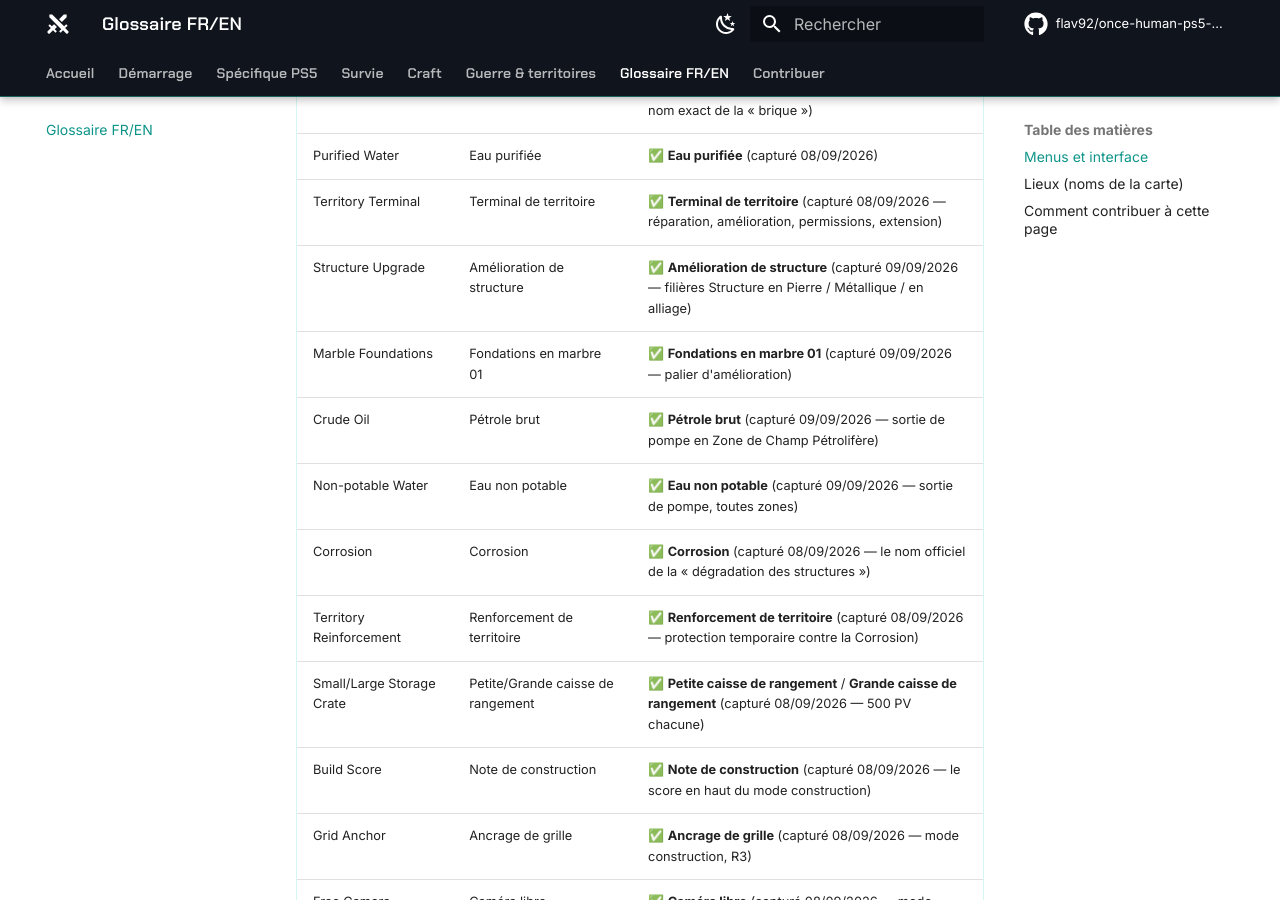
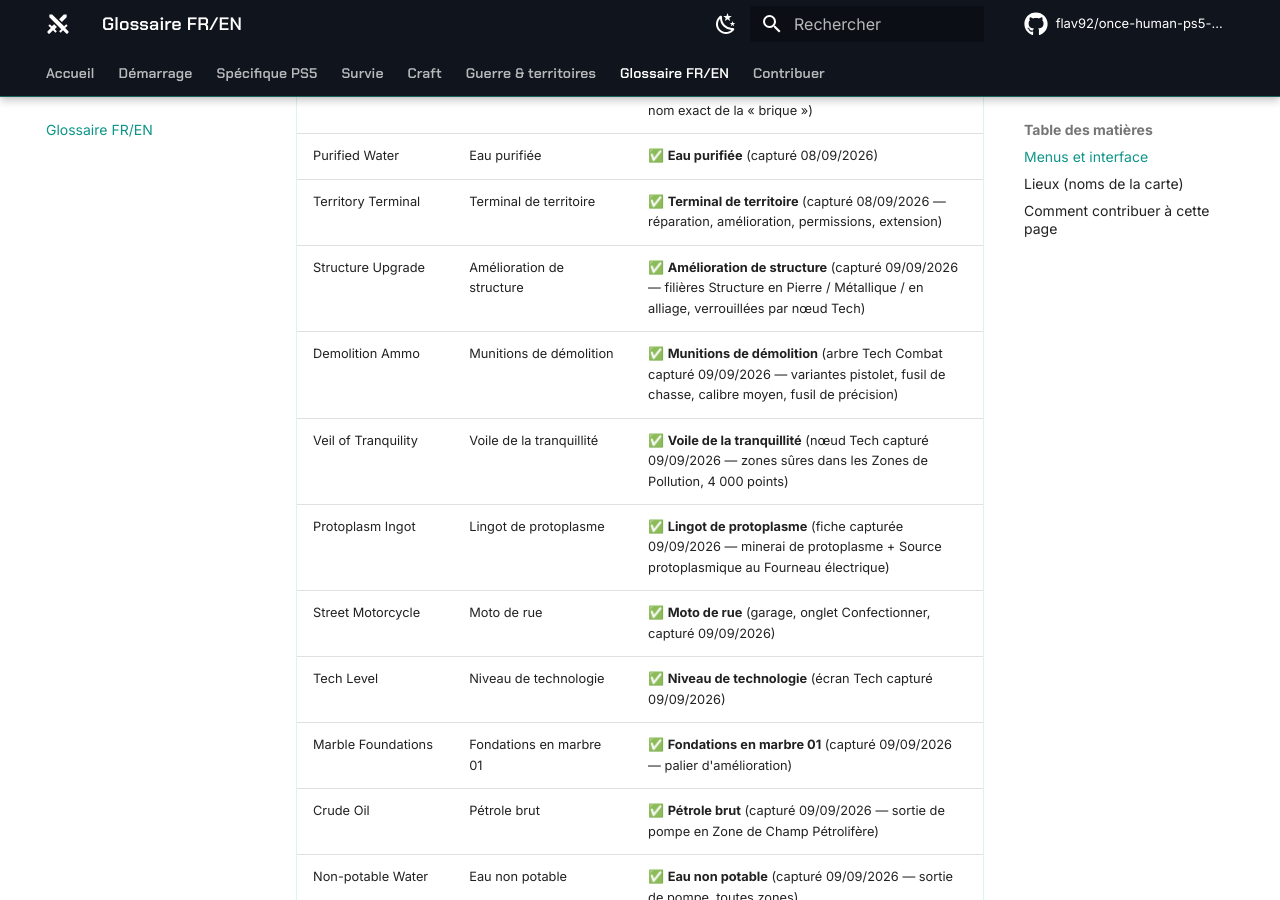
Before and after one commit to flav92/once-human-ps5-wiki, an MkDocs documentation site: the page built from docs/glossaire.md, in a window 1280 px wide and 900 px high, scrolled down 4163 px. Built offline with MkDocs 1.6.1 and Material for MkDocs 9.7.7, drawn with Linux system fonts in a browser that asks for light colours; comment, search, counter and statistics services are not loaded.

Commit message:
Arbre Tech Combat : Munitions de démolition, Voile de la tranquillité ; garage Confectionner ; Lingot de protoplasme
Co-Authored-By: Claude Fable 5 <noreply@anthropic.com>
Claude-Session: https://claude.ai/code/session_01TCxfqbazixhXZqmCd3gYVk

```diff
--- a/docs/glossaire.md
+++ b/docs/glossaire.md
@@ -70,7 +70,12 @@ Quand le nom exact PS5 est confirmé, les pages du wiki sont mises à jour pour
 | Clay Brick | Brique en terre cuite | ✅ **Brique en terre cuite** (capturé 08/09/2026 — nom exact de la « brique ») |
 | Purified Water | Eau purifiée | ✅ **Eau purifiée** (capturé 08/09/2026) |
 | Territory Terminal | Terminal de territoire | ✅ **Terminal de territoire** (capturé 08/09/2026 — réparation, amélioration, permissions, extension) |
-| Structure Upgrade | Amélioration de structure | ✅ **Amélioration de structure** (capturé 09/09/2026 — filières Structure en Pierre / Métallique / en alliage) |
+| Structure Upgrade | Amélioration de structure | ✅ **Amélioration de structure** (capturé 09/09/2026 — filières Structure en Pierre / Métallique / en alliage, verrouillées par nœud Tech) |
+| Demolition Ammo | Munitions de démolition | ✅ **Munitions de démolition** (arbre Tech Combat capturé 09/09/2026 — variantes pistolet, fusil de chasse, calibre moyen, fusil de précision) |
+| Veil of Tranquility | Voile de la tranquillité | ✅ **Voile de la tranquillité** (nœud Tech capturé 09/09/2026 — zones sûres dans les Zones de Pollution, 4 000 points) |
+| Protoplasm Ingot | Lingot de protoplasme | ✅ **Lingot de protoplasme** (fiche capturée 09/09/2026 — minerai de protoplasme + Source protoplasmique au Fourneau électrique) |
+| Street Motorcycle | Moto de rue | ✅ **Moto de rue** (garage, onglet Confectionner, capturé 09/09/2026) |
+| Tech Level | Niveau de technologie | ✅ **Niveau de technologie** (écran Tech capturé 09/09/2026) |
 | Marble Foundations | Fondations en marbre 01 | ✅ **Fondations en marbre 01** (capturé 09/09/2026 — palier d'amélioration) |
 | Crude Oil | Pétrole brut | ✅ **Pétrole brut** (capturé 09/09/2026 — sortie de pompe en Zone de Champ Pétrolifère) |
 | Non-potable Water | Eau non potable | ✅ **Eau non potable** (capturé 09/09/2026 — sortie de pompe, toutes zones) |
```
Also changed, not shown: docs/captures-a-faire.md (+4 -1 lines), docs/craft/explosifs.md (+9 -0 lines), docs/index.md (+1 -0 lines), docs/jeu/armes-equipement.md (+3 -1 lines), docs/jeu/base-territoire.md (+3 -1 lines).
